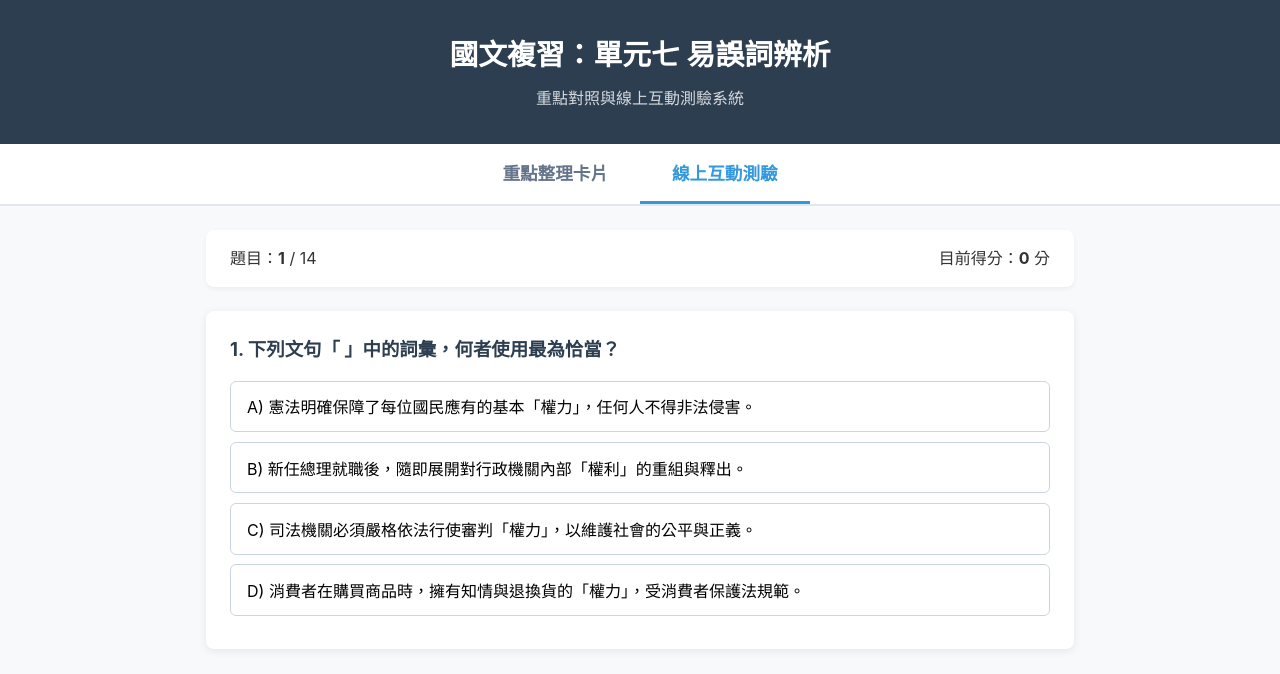
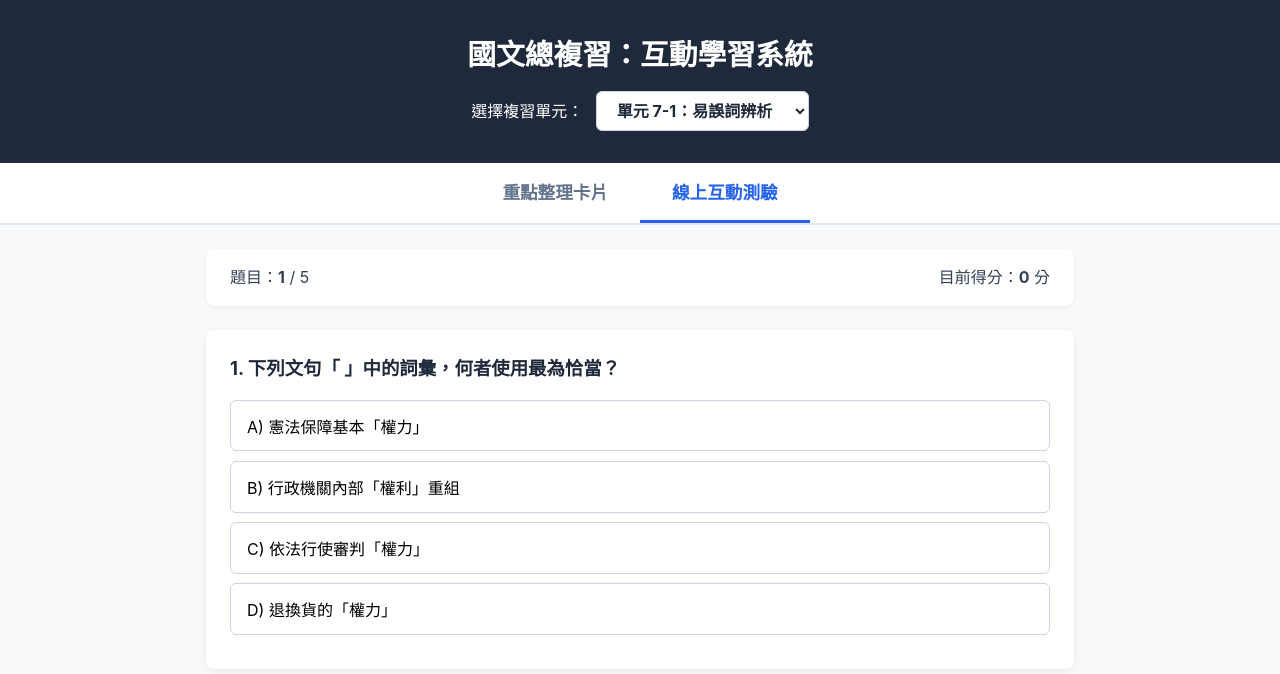
Before and after one commit to chen-jingyu-0615/Chinese-review, a plain HTML site: page index.html in a window 1280 px wide. Both pictures are taken after a click on the button "線上互動測驗". Drawn offline with Linux system fonts and the light colour scheme.

Commit message:
Add files via upload

```diff
--- a/index.html
+++ b/index.html
@@ -3,16 +3,16 @@
 <head>
   <meta charset="UTF-8">
   <meta name="viewport" content="width=device-width, initial-scale=1.0">
-  <title>國文複習 - 易誤詞辨析互動網頁</title>
+  <title>國文總複習 - 互動學習系統</title>
   <style>
     :root {
-      --primary-color: #2c3e50;
-      --secondary-color: #3498db;
-      --accent-color: #e74c3c;
-      --success-color: #2ecc71;
-      --bg-color: #f8f9fa;
+      --primary-color: #1e293b;
+      --secondary-color: #2563eb;
+      --accent-color: #ef4444;
+      --success-color: #10b981;
+      --bg-color: #f8fafc;
       --card-bg: #ffffff;
-      --text-color: #333333;
+      --text-color: #334155;
     }
 
     * {
@@ -39,12 +39,22 @@
 
     header h1 {
       font-size: 1.8rem;
-      margin-bottom: 0.5rem;
+      margin-bottom: 0.8rem;
     }
 
-    header p {
+    .unit-selector-wrapper {
+      margin-top: 10px;
+    }
+
+    .unit-select {
+      padding: 0.5rem 1rem;
       font-size: 1rem;
-      opacity: 0.8;
+      font-weight: bold;
+      border-radius: 6px;
+      border: 1px solid #cbd5e1;
+      background-color: white;
+      color: var(--primary-color);
+      cursor: pointer;
     }
 
     .nav-tabs {
@@ -86,7 +96,7 @@
       display: block;
     }
 
-    /* 重點整理卡片樣式 */
+    /* 重點卡片樣式 */
     .word-grid {
       display: grid;
       grid-template-columns: repeat(auto-fit, minmax(280px, 1fr));
@@ -183,7 +193,7 @@
     .explanation-box {
       margin-top: 1rem;
       padding: 1rem;
-      background-color: #f0f9ff;
+      background-color: #eff6ff;
       border-left: 4px solid var(--secondary-color);
       border-radius: 4px;
       display: none;
@@ -233,8 +243,14 @@
 <body>
 
   <header>
-    <h1>國文複習：單元七 易誤詞辨析</h1>
-    <p>重點對照與線上互動測驗系統</p>
+    <h1>國文總複習：互動學習系統</h1>
+    <div class="unit-selector-wrapper">
+      <label for="unitSelect" style="margin-right: 8px;">選擇複習單元：</label>
+      <select id="unitSelect" class="unit-select" onchange="changeUnit(this.value)">
+        <option value="unit1">單元 7-1：易誤詞辨析</option>
+        <option value="unit2">單元 7-2：狀聲詞辨析</option>
+      </select>
+    </div>
   </header>
 
   <nav class="nav-tabs">
@@ -252,7 +268,7 @@
     <div id="quiz" class="tab-content">
       <div id="quizContainer">
         <div class="quiz-header">
-          <span>題目：<strong id="currentQNum">1</strong> / <span id="totalQNum">14</span></span>
+          <span>題目：<strong id="currentQNum">1</strong> / <span id="totalQNum">0</span></span>
           <span>目前得分：<strong id="currentScore">0</strong> 分</span>
         </div>
 
@@ -268,192 +284,76 @@
         <h2>測驗完成！</h2>
         <div class="score-number" id="finalScore">0 分</div>
         <p id="scoreComment"></p>
-        <button class="restart-btn" onclick="restartQuiz()">重新測驗</button>
+        <button class="restart-btn" onclick="restartQuiz()">重新測驗本單元</button>
       </div>
     </div>
   </div>
 
   <script>
-    // 易誤詞重點資料
-    const wordData = [
+    // 跨單元資料庫
+    const unitsData = {
+      unit1: {
+        title: "單元 7-1：易誤詞辨析",
+        notes: [
           { pair: "1. 權力 vs 權利", items: [ { term: "權力", def: "具有控制、指揮等影響的力量。" }, { term: "權利", def: "人民依法法律規定得享有並受法律保護的地位或利益。" } ] },
-      { pair: "2. 啟示 vs 啟事", items: [ { term: "啟示", def: "啟發指示，使人有所領悟。" }, { term: "啟事", def: "為了公開聲明某事，而登在報刊或張貼在公告欄上的文字。" } ] },
-      { pair: "3. 報復 vs 抱負", items: [ { term: "報復", def: "對傷害自己的人，以類似的手段進行反擊。" }, { term: "抱負", def: "心中有所懷抱。指志向、理想、願望。" } ] },
+          { pair: "2. 啟示 vs 啟事", items: [ { term: "啟示", def: "啟發指示，使人有所領悟。" }, { term: "啟事", def: "為了公開聲明某事，登在報刊或張貼在公告欄上的文字。" } ] },
+          { pair: "3. 報復 vs 抱負", items: [ { term: "報復", def: "對傷害自己的人，以類似手段進行反擊。" }, { term: "抱負", def: "心中有所懷抱。指志向、理想、願望。" } ] },
           { pair: "4. 必須 vs 必需", items: [ { term: "必須", def: "副詞。一定、必定。" }, { term: "必需", def: "動詞/形容詞。不可缺少的。" } ] },
           { pair: "5. 厲害 vs 利害", items: [ { term: "厲害", def: "猛烈、高強；嚴重、劇烈。" }, { term: "利害", def: "利益和損害。" } ] },
           { pair: "6. 儀容 vs 遺容", items: [ { term: "儀容", def: "儀表容貌。" }, { term: "遺容", def: "人死後的容貌或生前的肖像。" } ] },
           { pair: "7. 處事 vs 處世", items: [ { term: "處事", def: "治理事務。" }, { term: "處世", def: "待人接物，應付世情。" } ] },
           { pair: "8. 休養 vs 修養", items: [ { term: "休養", def: "休息調養。" }, { term: "修養", def: "修治涵養；品德、風度。" } ] },
           { pair: "9. 不齒 vs 不恥", items: [ { term: "不齒", def: "羞與為伍，看不起。" }, { term: "不恥", def: "不認為羞恥。" } ] },
-      { pair: "10. 反應 vs 反映", items: [ { term: "反應", def: "受到刺激而引起的相應活動。" }, { term: "反映", def: "將客觀事物或實質狀況所引發的主觀感受，如實呈現或傳達。" } ] },
-      { pair: "11. 犯難 vs 患難", items: [ { term: "犯難", def: "冒險。" }, { term: "患難", def: "艱難困苦的處境。" } ] },
+          { pair: "10. 反應 vs 反映", items: [ { term: "反應", def: "受刺激引起之活動。" }, { term: "反映", def: "如實呈現客觀狀況或傳達感受。" } ] },
+          { pair: "11. 犯難 vs 患難", items: [ { term: "犯難", def: "冒險、不避艱險。" }, { term: "患難", def: "艱難困苦的處境。" } ] },
           { pair: "12. 不力 vs 不利", items: [ { term: "不力", def: "不盡力、未用心力。" }, { term: "不利", def: "不順遂；有壞處、沒有好處。" } ] },
-      { pair: "13. 功德 vs 公德", items: [ { term: "功德", def: "功業與德行；行善所生的利益。" }, { term: "公德", def: "履行社會義務、顧及公眾利益應遵循的道德。" } ] },
-      { pair: "14. 截止 vs 截至", items: [ { term: "截止", def: "不及物動詞。到某個時期即停止進行。" }, { term: "截至", def: "介詞短語。到某個時候（後需接具體時間）。" } ] }
-    ];
+          { pair: "13. 功德 vs 公德", items: [ { term: "功德", def: "功業與德行；行善利益。" }, { term: "公德", def: "履行社會義務應遵循之道德。" } ] },
+          { pair: "14. 截止 vs 截至", items: [ { term: "截止", def: "不及物動詞。到某時期即停止。" }, { term: "截至", def: "介詞短語。到某個時候（後接時間）。" } ] }
+        ],
+        quiz: [
+          { q: "1. 下列文句「 」中的詞彙，何者使用最為恰當？", options: ["A) 憲法保障基本「權力」", "B) 行政機關內部「權利」重組", "C) 依法行使審判「權力」", "D) 退換貨的「權力」"], answer: 2, exp: "解析：(C)正確。審判權力屬於支配與強制力。(A)(D)為「權利」；(B)應為「權力」。" },
+          { q: "2. 下列選項中「啟示」與「啟事」的使用，何者完全正確？", options: ["A) 電影給予道德「啟事」", "B) 刊登人事更動「啟示」", "C) 張貼尋找皮包的「啟事」", "D) 蘊含人生「啟事」"], answer: 2, exp: "解析：(C)正確。「啟事」為公開聲明告示。(A)(D)應為思想上的「啟示」；(B)應為「啟事」。" },
+          { q: "3. 下列文句何者表達最為妥貼？", options: ["A) 懷抱著滿腔「報復」", "B) 法律手段合理「抱負」", "C) 樹立了宏大的「抱負」", "D) 冤冤相報的「抱負」"], answer: 2, exp: "解析：(C)正確。「抱負」指志向理想。(A)應為「抱負」；(B)(D)反擊應為「報復」。" },
+          { q: "4. 下列文句「 」內的詞彙，何者完全符合語法規範？", options: ["A) 研究者「必需」具備邏輯", "B) 生存所「必須」的基本物質", "C) 考生「必須」開考前進場", "D) 生活「必須」品"], answer: 2, exp: "解析：(C)正確。「必須」為副詞修飾動詞。(A)修飾動詞應用「必須」；(B)(D)修飾名詞應用「必需」。" },
+          { q: "5. 下列文句關於「厲害」與「利害」的辨析，何者正確？", options: ["A) 暴風雨非常「利害」", "B) 精於計算「厲害」得失", "C) 工程師技術十分「厲害」", "D) 錯綜複雜的「厲害」關係"], answer: 2, exp: "解析：(C)正確。「厲害」指本領高強。(A)暴風雨應為「厲害」；(B)(D)利益損害應為「利害」。" }
+        ]
+      },
+      unit2: {
+        title: "單元 7-2：狀聲詞辨析",
+        notes: [
+          { pair: "一、自然與物品聲", items: [
+            { term: "風聲", def: "蕭蕭、蕭颯、呼呼、瑟瑟" },
+            { term: "雨聲", def: "瀟瀟（風雨聲）、淅淅、淅淅瀝瀝" },
+            { term: "水聲", def: "潺潺、淙淙、泠泠、涼涼、濺濺" },
+            { term: "鳥鳴聲", def: "啾啾、啁啾、嚶嚶、關關、間關、嘎嘎、啞啞、咕咕（鴿子）、呢喃（燕子）" },
+            { term: "蟲鳴/器物", def: "唧唧（蟲鳴）、鏗鏘/銀鐺（金屬）、丁丁（伐木）、霍霍（磨刀）、札札（機杼）" }
+          ] },
+          { pair: "二、與人有關的聲音", items: [
+            { term: "笑聲/哭聲", def: "笑聲：呵呵、嗤嗤、格格、噗哧；哭聲：呱呱、哇哇、嗚嗚、嗚咽咽" },
+            { term: "讀書與說話", def: "「琅琅」上口（讀書）、「牙牙」學語（幼兒）、「喃喃」細語（低語）、嘰嘰喳喳（吵雜細碎）" },
+            { term: "情感與生理", def: "「嘖嘖」稱奇（讚美）、「嗷嗷」待哺（哀號）、飢腸「轆轆」（空腹鳴叫）、「咄咄」自語（感嘆/驚怪）" }
+          ] }
+        ],
+        quiz: [
+          { q: "1. 《木蘭詩》中「小弟聞姊來，磨刀霍霍向豬羊」，句中的「霍霍」是用來描寫何種聲音？", options: ["A) 伐木的聲音", "B) 磨刀急速的聲音", "C) 織布機運轉的聲音", "D) 金屬碰撞的聲音"], answer: 1, exp: "解析：(B)正確。「霍霍」形容磨刀急速聲；伐木聲為「丁丁」，機杼織布聲為「札札」。" },
+          { q: "2. 「風雨瀟瀟，雞鳴膠膠」，文中的「瀟瀟」主要用來描寫何種現象？", options: ["A) 風雨急暴或風雨聲", "B) 溪水湍急流動聲", "C) 人聲吵雜細碎", "D) 樹葉掉落聲"], answer: 0, exp: "解析：(A)正確。「瀟瀟」常用來形容風雨急暴聲；流水聲多用「潺潺」或「淙淙」。" },
+          { q: "3. 下列文句「 」中的狀聲詞，何者使用最適當？", options: ["A) 教室裡傳來同學們「啾啾」的讀書聲", "B) 織布房裡傳來「札札」的機杼聲", "C) 小溪「蕭蕭」地流過山谷", "D) 樹上的鳥兒「丁丁」地歡唱"], answer: 1, exp: "解析：(B)正確。「札札」為機杼織布聲。(A)讀書聲應為「琅琅」；(C)流水聲應為「潺潺」；(D)鳥鳴聲應為「啾啾」。" },
+          { q: "4. 下列何者是用來描寫「腹中空腹鳴叫」的狀聲詞？", options: ["A) 喃喃", "B) 轆轆", "C) 嗷嗷", "D) 啞啞"], answer: 1, exp: "解析：(B)正確。「飢腸轆轆」描寫肚子飢餓時的鳴叫聲；「喃喃」為低語；「嗷嗷」為哀號聲。" },
+          { q: "5. 下列各組狀聲詞與其對應的聲音，何者「不正確」？", options: ["A) 伐木聲——丁丁", "B) 蟲鳴聲——唧唧", "C) 燕子叫聲——咕咕", "D) 讚美聲——嘖嘖"], answer: 2, exp: "解析：(C)不正確。「咕咕」多形容鴿子叫聲；燕子叫聲常用「呢喃」。" }
+        ]
+      }
+    };
 
-    // 題目資料
-    const quizData = [
-      {
-        q: "1. 下列文句「 」中的詞彙，何者使用最為恰當？",
-        options: [
-          "A) 憲法明確保障了每位國民應有的基本「權力」，任何人不得非法侵害。",
-          "B) 新任總理就職後，隨即展開對行政機關內部「權利」的重組與釋出。",
-          "C) 司法機關必須嚴格依法行使審判「權力」，以維護社會的公平與正義。",
-          "D) 消費者在購買商品時，擁有知情與退換貨的「權力」，受消費者保護法規範。"
-        ],
-        answer: 2,
-        exp: "解析：(C)正確。司法機關行使的是具有支配與強制力的政治/行政「權力」。(A)(D)應為受法律保障的「權利」；(B)行政機關內部應為「權力」。"
-      },
-      {
-        q: "2. 下列選項中「啟示」與「啟事」的使用，何者完全正確？",
-        options: [
-          "A) 這部經典電影給予現代人深刻的道德「啟事」，引人深思。",
-          "B) 董事會今日在各大報刊登了重要的人事更動「啟示」。",
-          "C) 社區公布欄上貼有一張尋找遺失皮包的「啟事」，希望能儘速找回。",
-          "D) 大自然中的四季更迭，蘊含著許多寶貴的人生「啟事」。"
-        ],
-        answer: 2,
-        exp: "解析：(C)正確。「啟事」為公開聲明之文字（如尋物啟事）。(A)(D)給予思想領悟者應為「啟示」；(B)報刊刊登聲明應為「啟事」。"
-      },
-      {
-        q: "3. 語文運用講求字詞的精確性。下列文句何者表達最為妥貼？",
-        options: [
-          "A) 青年學者懷抱著滿腔「報復」，矢志為解決氣候變遷問題貢獻所學。",
-          "B) 面對對手的惡意中傷，他選擇以法律手段進行合理的「抱負」。",
-          "C) 這位創業家從小就樹立了宏大的「抱負」，希望能打造國際級企業。",
-          "D) 兩國因邊界爭端爆發軍事衝突，陷入了冤冤相報的「抱負」循環。"
-        ],
-        answer: 2,
-        exp: "解析：(C)正確。「抱負」指志向與理想。(A)應為懷抱「抱負」；(B)(D)反擊傷害行為應為「報復」。"
-      },
-      {
-        q: "4. 下列文句「 」內的詞彙填入，何者完全符合語法與語意規範？",
-        options: [
-          "A) 想要在學術領域取得突破，研究者「必需」具備嚴謹的邏輯思考能力。",
-          "B) 水、空氣與陽光，是維持人類生命運作所「必須」的基本物質。",
-          "C) 依照考場規則，考生「必須」於開考前十五分鐘進場準備。",
-          "D) 出國旅遊時，個人隨身帶的藥品屬於生活「必須」品。"
-        ],
-        answer: 2,
-        exp: "解析：(C)正確。「必須」為副詞，修飾動詞「進場」。(A)修飾動詞「具備」應用副詞「必須」；(B)(D)修飾名詞表不可或缺應使用形容詞「必需」。"
-      },
-      {
-        q: "5. 下列文句中關於「厲害」與「利害」的辨析，何者使用正確？",
-        options: [
-          "A) 這場突如其來的暴風雨非常「利害」，導致路樹紛紛倒塌。",
-          "B) 在商業談判中，雙方代表均精於計算其中的「厲害」得失。",
-          "C) 這位新到任的工程師技術十分「厲害」，迅速解決了系統故障。",
-          "D) 兩家公司利益重疊，彼此之間存在著錯綜複雜的「厲害」關係。"
-        ],
-        answer: 2,
-        exp: "解析：(C)正確。「厲害」指本領高強。(A)暴風雨猛烈應為「厲害」；(B)(D)指利益與損害應使用「利害」。"
-      },
-      {
-        q: "6. 下列各句選詞構句，何者語境最適當且無不恰當用語？",
-        options: [
-          "A) 面試時保持整潔端莊的「遺容」，能給考官留下良好的第一印象。",
-          "B) 家屬在告別式上悲慟萬分，依依不捨地瞻仰逝者的「遺容」。",
-          "C) 學校規定學生每日清晨須接受「遺容」檢查，確保儀表符合規範。",
-          "D) 經過美容師的精修，她的「遺容」煥然一新，展現出高雅的氣質。"
-        ],
-        answer: 1,
-        exp: "解析：(B)正確。「遺容」特指逝者之容貌。(A)(C)(D)對生者容貌儀表應使用「儀容」。"
-      },
-      {
-        q: "7. 下列文句「 」中的詞彙，何者填入後語義最通順且符合慣用法？",
-        options: [
-          "A) 老張性格沉穩，在公司裡處理複雜事務總是「處世」得宜。",
-          "B) 現代社會複雜多變，學習如何圓融「處事」、與人和睦相處是一門學問。",
-          "C) 他遵循古聖先賢的哲理，以此作為立身「處世」的基本準則。",
-          "D) 專案經理在「處世」業務時，展現了極高的行政效率與決斷力。"
-        ],
-        answer: 2,
-        exp: "解析：(C)正確。「處世」指待人接物、立身於社會。(A)(D)處理具體事務應用「處事」；(B)強調與人適應相處應使用「處世」。"
-      },
-      {
-        q: "8. 下列文句關於「休養」與「修養」的運用，何者完全正確？",
-        options: [
-          "A) 手術過後，醫師建議病人必須在家靜心「修養」至少一個月。",
-          "B) 他說話極具風度且待人謙遜，展現了極高的文化與道德「休養」。",
-          "C) 經過這段時間的「休養」生息，該地區的生態環境已逐漸恢復生機。",
-          "D) 一個人即使學識淵博，若缺乏品格「休養」，仍難以獲得他人的尊崇。"
-        ],
-        answer: 2,
-        exp: "解析：(C)正確。「休養生息」為固定詞組。(A)調養身體應為「休養」；(B)(D)指品德涵養應使用「修養」。"
-      },
-      {
-        q: "9. 下列文句「 」中的詞語，何者使用完全正確？",
-        options: [
-          "A) 他為了個人利益不惜出賣朋友，這種卑劣行徑令人「不恥」。",
-          "B) 優秀的學習者應具備「不齒」下問的精神，勇於向他人請教。",
-          "C) 君子重視內在的德行累積，對於惡衣惡食往往「不齒」。",
-          "D) 抄襲他人研究成果屬於嚴重的學術倫理違規，為同儕所「不齒」。"
-        ],
-        answer: 3,
-        exp: "解析：(D)正確。「不齒」指看不起、鄙視。(A)卑劣行徑令人看不起應用「不齒」；(B)不以向地位低者請教為恥應為「不恥下問」；(C)不以貧困為恥應用「不恥」。"
-      },
-      {
-        q: "10. 下列各句中「反應」與「反映」的替換或使用，何者最為精確？",
-        options: [
-          "A) 這篇調查報告真實地「反映」了基層勞工在經濟轉型期所面臨的困境。",
-          "B) 實驗室中的化學物質在加熱後，迅速產生了劇烈的「反映」。",
-          "C) 民眾對於政府新推出的稅制改革措施，普遍給予了正面熱烈的「反映」。",
-          "D) 藝術家透過畫筆，「反應」出對社會不公現象的深刻批判。"
-        ],
-        answer: 0,
-        exp: "解析：(A)正確。「反映」指如實呈現客觀情況。(B)化學現象應為「反應」；(C)受刺激後的意見回饋應為「反應」；(D)呈現批判應使用「反映」。"
-      },
-      {
-        q: "11. 下列文句「 」中的詞彙，何者使用最適切？",
-        options: [
-          "A) 唯有在經歷了生死的「犯難」之後，才能真正考驗出兩人友情深淺。",
-          "B) 消防隊員在火場中不顧自身安危，挺身「患難」，成功救出受困民眾。",
-          "C) 俗話說：「患難」見真情，在面臨逆境時依然陪伴身邊的才是真朋友。",
-          "D) 面對極地探險的各種險阻，探險隊員展現了排除「患難」的精神。"
-        ],
-        answer: 2,
-        exp: "解析：(C)正確。「患難」為名詞，指困苦處境。(A)生死困境應為「患難」；(B)冒險不避艱險應為動詞「挺身犯難」；(D)排除困難應為「排難/犯難」。"
-      },
-      {
-        q: "12. 下列文句「 」中的詞彙，何者使用符合語義規範？",
-        options: [
-          "A) 由於警方防範「不利」，導致該區域治安持續惡化，引發民眾不滿。",
-          "B) 當前的國際經濟形勢對出口導向型企業極為「不力」，必須提早因應。",
-          "C) 行政機關因推動政策「不力」，遭到監察院提出糾正案。",
-          "D) 談判代表在條件「不力」的情況下，依然憑藉智謀爭取到了最大利益。"
-        ],
-        answer: 2,
-        exp: "解析：(C)正確。「不力」指未盡全力，常用於動詞後作補語。(A)防範未盡力應為「不力」；(B)(D)指狀況有壞處、不順遂應使用「不利」。"
-      },
-      {
-        q: "13. 下列文句關於「功德」與「公德」的語境運用，何者正確？",
-        options: [
-          "A) 在公共場所大聲喧嘩且隨地吐痰，是缺乏「功德」心的具體表現。",
-          "B) 許多企業家積極投入慈善賑災活動，這種慷慨解囊的善舉真是「公德」無量。",
-          "C) 維護公園環境衛生是全體市民的責任，展現了良好的社會「公德」。",
-          "D) 古人設立義堂幫助貧困鄉梓，這項「公德」事業深得後人敬仰。"
-        ],
-        answer: 2,
-        exp: "解析：(C)正確。「公德」指社會公共道德。(A)公共場所規範應為「公德心」；(B)(D)慈善行善利益應為「功德」。"
-      },
-      {
-        q: "14. 下列關於「截止」與「截至」的文句，何者完全符合語法規範？",
-        options: [
-          "A) 招生委員會宣布，本次研究所考試報名日期「截至」到本週五下午五點。",
-          "B) 「截止」目前為止，本季度的產品銷售總額已經超越了去年同期紀錄。",
-          "C) 稿件徵選活動已於昨日「截止」，主辦單位現已進入評審與統計階段。",
-          "D) 本次徵文比賽「截止」下個月底，請有意參加者抓緊時間投稿。"
-        ],
-        answer: 2,
-        exp: "解析：(C)正確。「截止」為不及物動詞，不直接帶時間賓語。(A)「截至」已包含「到」，不可寫「截至到」；(B)(D)後面有具體時間賓語時應使用「截至」。"
-      }
-    ];
+    let currentUnitKey = 'unit1';
+    let currentQ = 0;
+    let score = 0;
+    let answered = false;
 
-    // 初始化重點卡片
+    // 渲染重點卡片
     function renderNotes() {
       const grid = document.getElementById('wordGrid');
-      grid.innerHTML = wordData.map(group => `
+      const unit = unitsData[currentUnitKey];
+      grid.innerHTML = unit.notes.map(group => `
         <div class="word-card">
           <h3>${group.pair}</h3>
           ${group.items.map(item => `
@@ -465,16 +365,14 @@
       `).join('');
     }
 
-    // 測驗變數
-    let currentQ = 0;
-    let score = 0;
-    let answered = false;
-
     // 載入題目
     function loadQuestion() {
       answered = false;
-      const q = quizData[currentQ];
+      const quizList = unitsData[currentUnitKey].quiz;
+      const q = quizList[currentQ];
+
       document.getElementById('currentQNum').innerText = currentQ + 1;
+      document.getElementById('totalQNum').innerText = quizList.length;
       document.getElementById('questionText').innerText = q.q;
 
       const optionsContainer = document.getElementById('optionsContainer');
@@ -491,7 +389,8 @@
       if (answered) return;
       answered = true;
 
-      const q = quizData[currentQ];
+      const quizList = unitsData[currentUnitKey].quiz;
+      const q = quizList[currentQ];
       const buttons = document.querySelectorAll('.option-btn');
 
       buttons.forEach((btn, i) => {
@@ -505,7 +404,7 @@
       });
 
       if (idx === q.answer) {
-        score += Math.round(100 / quizData.length);
+        score += Math.round(100 / quizList.length);
         document.getElementById('currentScore').innerText = score;
       }
 
@@ -519,7 +418,8 @@
     // 下一題
     function nextQuestion() {
       currentQ++;
-      if (currentQ < quizData.length) {
+      const quizList = unitsData[currentUnitKey].quiz;
+      if (currentQ < quizList.length) {
         loadQuestion();
       } else {
         showResults();
@@ -534,9 +434,9 @@
       document.getElementById('finalScore').innerText = `${score} 分`;
 
       let comment = "";
-      if (score >= 90) comment = "太棒了！您對國文易誤詞的理解非常紮實！";
-      else if (score >= 70) comment = "表現良好！再複習一下錯題就能拿滿分囉！";
-      else comment = "加油！建議切換到「重點整理卡片」重新強化觀念。";
+      if (score >= 90) comment = "太厲害了！您對這個單元的觀念掌握得非常完美！";
+      else if (score >= 70) comment = "表現優秀！再對照卡片複習一下錯題就能拿到滿分！";
+      else comment = "加油！建議切換到「重點整理卡片」重新強化一下記憶喔！";
 
       document.getElementById('scoreComment').innerText = comment;
     }
@@ -551,7 +451,14 @@
       loadQuestion();
     }
 
-    // 分頁切換
+    // 切換單元
+    function changeUnit(unitKey) {
+      currentUnitKey = unitKey;
+      renderNotes();
+      restartQuiz();
+    }
+
+    // 切換頁籤 (重點 / 測驗)
     function switchTab(tabId) {
       document.querySelectorAll('.tab-btn').forEach(btn => btn.classList.remove('active'));
       document.querySelectorAll('.tab-content').forEach(content => content.classList.remove('active'));
@@ -565,10 +472,9 @@
       document.getElementById(tabId).classList.add('active');
     }
 
-    // 初始化頁面
+    // 初始化
     window.onload = function() {
       renderNotes();
-      document.getElementById('totalQNum').innerText = quizData.length;
       loadQuestion();
     };
   </script>
```
Lines whose indentation alone changed are shown as unchanged.
